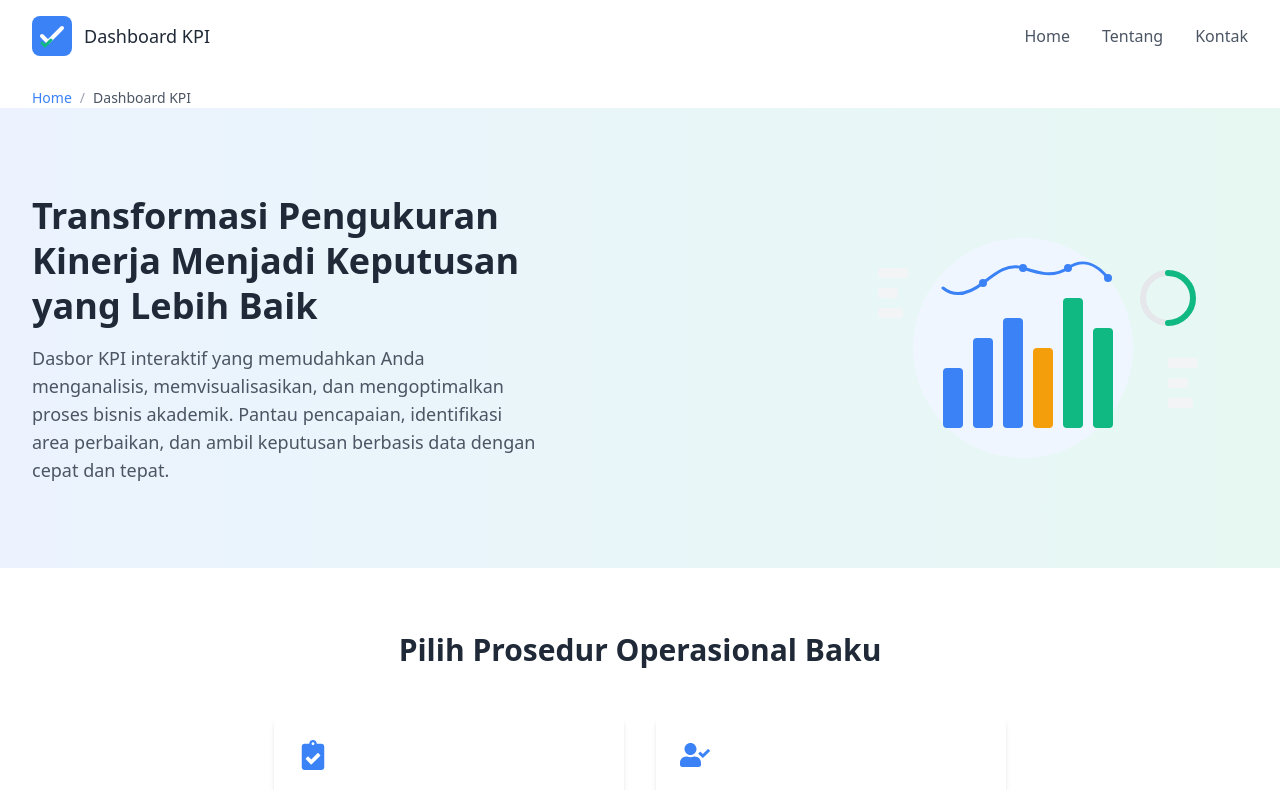
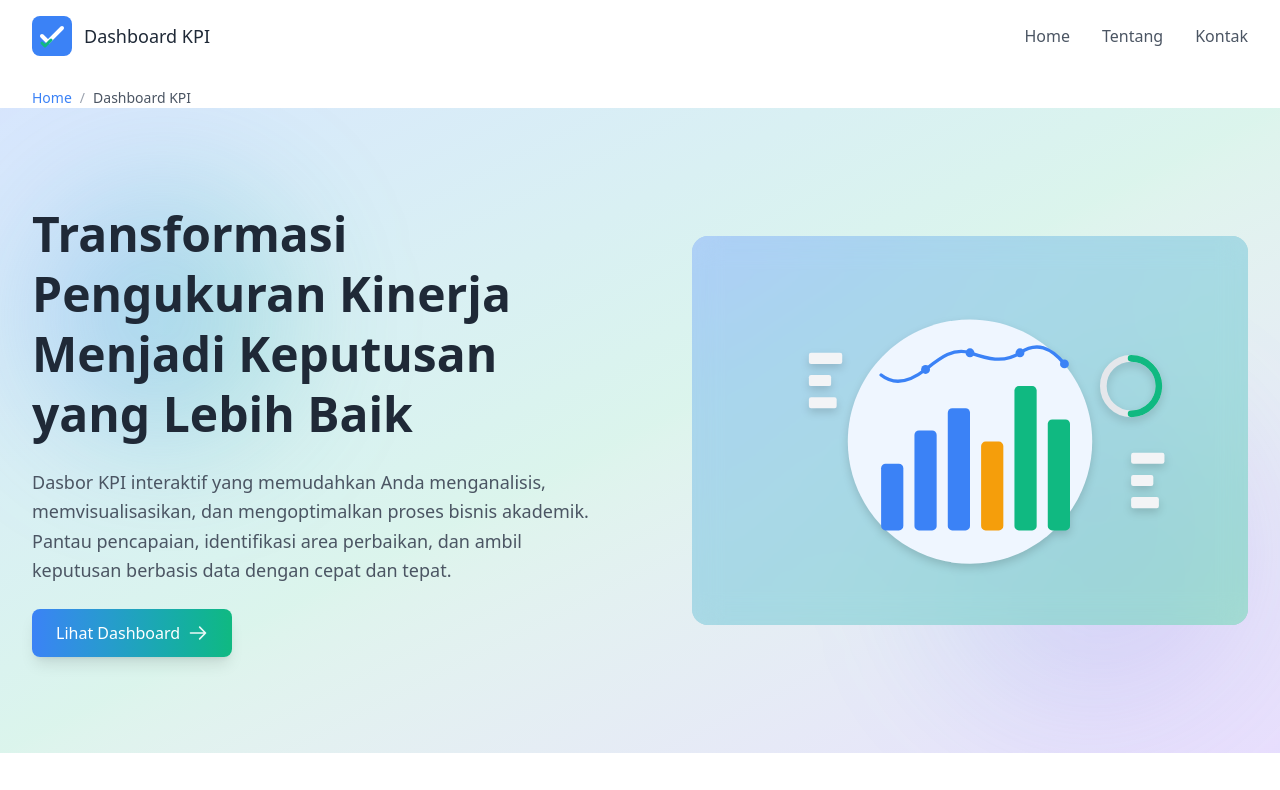
Before and after one commit to nugrahaAdhitama/dashboard-kpi-mpb, a Next.js app: page / in a window 1280 px wide. Shown: the top 790 px of the page. Built offline with nearby package versions, Linux system fonts and the light colour scheme.

Commit message:
feat: Enhance HeroSection component with glassmorphism, animations, and a CTA button for improved visual appeal and user interaction

```diff
--- a/src/components/molecules/HeroSection.tsx
+++ b/src/components/molecules/HeroSection.tsx
@@ -2,45 +2,112 @@
 
 /**
  * Hero section component for the landing page
- * Features a title, description, and illustration
+ * Features a title, description, illustration and CTA button
+ * Implements glassmorphism, gradient effects and animations
+ * @component
  */
 import React from "react";
 import Image from "next/image";
+import Link from "next/link";
+import { motion } from "framer-motion";
 
 interface HeroSectionProps {
   title: string;
   description: string;
+  buttonText?: string;
   className?: string;
 }
 
 const HeroSection: React.FC<HeroSectionProps> = ({
   title,
   description,
+  buttonText = "Lihat Dashboard",
   className = "",
 }) => {
   return (
     <section
-      className={`w-full bg-gradient-to-r from-[#3B82F6]/10 to-[#10B981]/10 ${className}`}
+      className={`w-full min-h-[600px] relative overflow-hidden ${className}`}
     >
-      <div className="max-w-screen-xl mx-auto px-4 md:px-8 py-10 md:py-16 lg:py-20">
-        <div className="flex flex-col lg:flex-row items-center justify-between gap-8 lg:gap-16">
-          <div className="w-full lg:w-1/2 space-y-4">
-            <h1 className="text-3xl md:text-4xl font-semibold text-[#1F2937] leading-tight">
+      {/* Background gradient and blur effect */}
+      <div className="absolute inset-0 bg-gradient-to-br from-[#3B82F6]/20 via-[#10B981]/15 to-[#8B5CF6]/20 z-0"></div>
+
+      {/* Abstract shapes for visual interest */}
+      <div className="absolute top-20 left-10 w-64 h-64 rounded-full bg-gradient-to-r from-[#3B82F6]/30 to-[#10B981]/20 blur-3xl z-0"></div>
+      <div className="absolute bottom-10 right-10 w-80 h-80 rounded-full bg-gradient-to-l from-[#8B5CF6]/20 to-[#3B82F6]/10 blur-3xl z-0"></div>
+
+      <div className="max-w-screen-xl mx-auto px-4 md:px-8 py-16 md:py-24 relative z-10">
+        <div className="flex flex-col lg:flex-row items-center justify-between gap-12 lg:gap-16">
+          <motion.div
+            className="w-full lg:w-1/2 space-y-6"
+            initial={{ opacity: 0, y: 20 }}
+            animate={{ opacity: 1, y: 0 }}
+            transition={{ duration: 0.6 }}
+          >
+            <motion.h1
+              className="text-3xl md:text-4xl lg:text-5xl font-bold text-[#1F2937] leading-tight"
+              initial={{ opacity: 0, y: 20 }}
+              animate={{ opacity: 1, y: 0 }}
+              transition={{ duration: 0.6, delay: 0.2 }}
+            >
               {title}
-            </h1>
-            <p className="text-lg text-[#4B5563] max-w-lg">{description}</p>
-          </div>
+            </motion.h1>
 
-          <div className="w-full lg:w-1/2 flex justify-center lg:justify-end">
+            <motion.p
+              className="text-lg text-[#4B5563] max-w-xl leading-relaxed"
+              initial={{ opacity: 0, y: 20 }}
+              animate={{ opacity: 1, y: 0 }}
+              transition={{ duration: 0.6, delay: 0.4 }}
+            >
+              {description}
+            </motion.p>
+
+            <motion.div
+              initial={{ opacity: 0, y: 20 }}
+              animate={{ opacity: 1, y: 0 }}
+              transition={{ duration: 0.6, delay: 0.6 }}
+            >
+              <Link href="/dashboard">
+                <button className="px-6 py-3 mt-4 bg-gradient-to-r from-[#3B82F6] to-[#10B981] hover:from-[#2563EB] hover:to-[#059669] text-white font-medium rounded-lg shadow-lg hover:shadow-xl transition-all duration-300 transform hover:-translate-y-1 flex items-center gap-2">
+                  {buttonText}
+                  <svg
+                    className="w-5 h-5 animate-pulse"
+                    fill="none"
+                    stroke="currentColor"
+                    viewBox="0 0 24 24"
+                    xmlns="http://www.w3.org/2000/svg"
+                  >
+                    <path
+                      strokeLinecap="round"
+                      strokeLinejoin="round"
+                      strokeWidth="2"
+                      d="M14 5l7 7m0 0l-7 7m7-7H3"
+                    ></path>
+                  </svg>
+                </button>
+              </Link>
+            </motion.div>
+          </motion.div>
+
+          <motion.div
+            className="w-full lg:w-1/2 flex justify-center lg:justify-end"
+            initial={{ opacity: 0, scale: 0.9 }}
+            animate={{ opacity: 1, scale: 1 }}
+            transition={{ duration: 0.8, delay: 0.3 }}
+          >
+            <div className="relative p-1 rounded-2xl bg-gradient-to-br from-[#3B82F6]/50 to-[#10B981]/50">
+              <div className="absolute inset-0 bg-white/30 backdrop-blur-lg rounded-2xl"></div>
+              <div className="relative p-6 backdrop-blur-md rounded-xl overflow-hidden">
                 <Image
                   src="/data-analytics.svg"
                   alt="Data Analytics Illustration"
-              width={450}
-              height={300}
-              className="object-contain"
+                  width={500}
+                  height={350}
+                  className="object-contain relative z-10 drop-shadow-lg"
                   priority
                 />
               </div>
+            </div>
+          </motion.div>
         </div>
       </div>
     </section>
```
Lines whose indentation alone changed are shown as unchanged.
